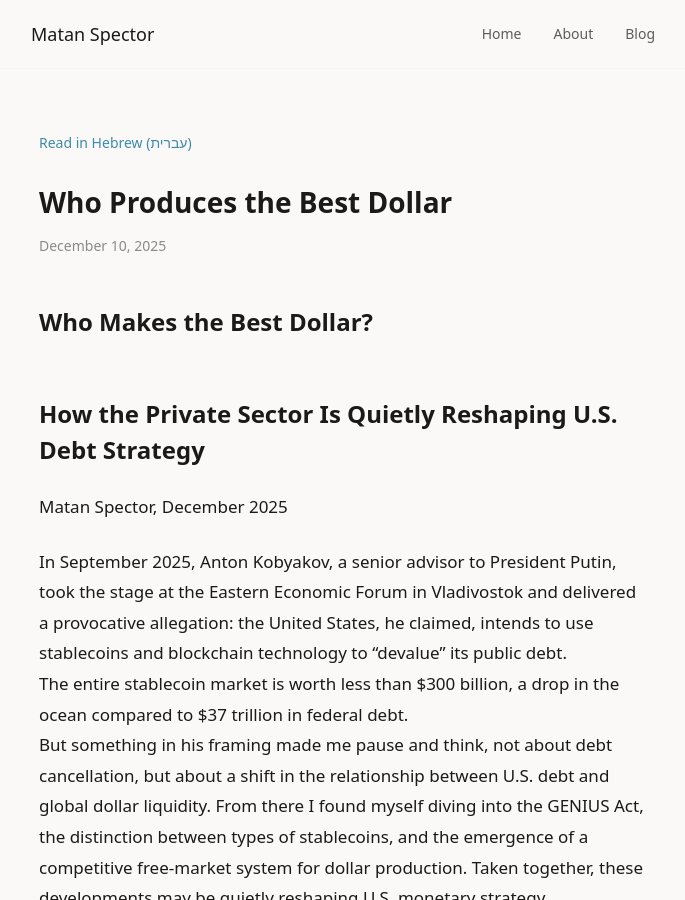
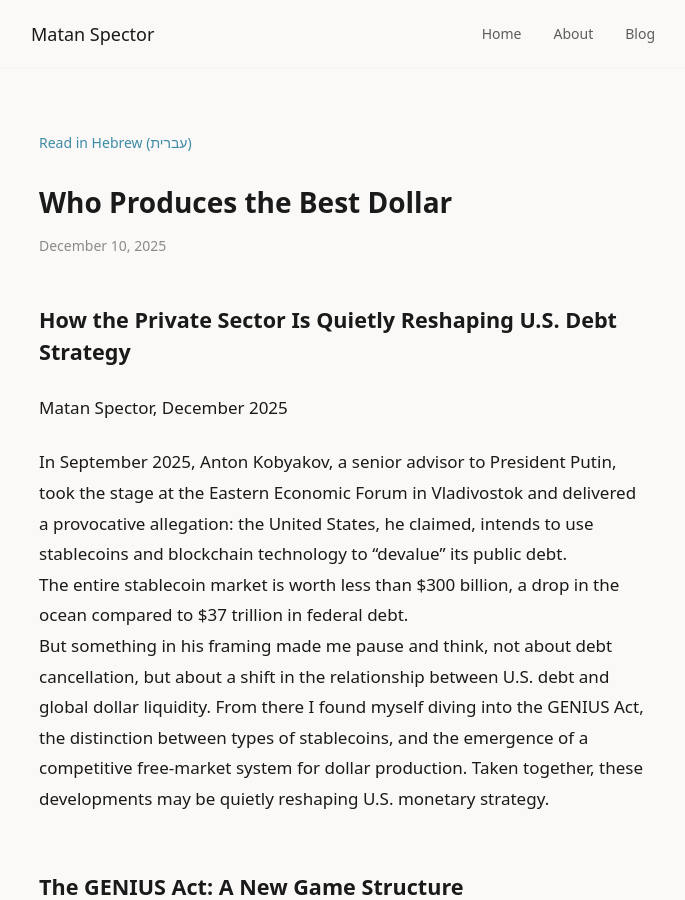
Before and after one commit to matantor/matantor.github.io, a Jekyll site: the page built from _posts/2025-12-10-who-produces-the-best-dollar.md, in a window 1280 px wide and 900 px high. Shown: the whole window, without its empty margins (297-982 px from the left). Built offline with Jekyll 4.4.1, drawn with Linux system fonts in a browser that asks for light colours; nearby versions of some CDN libraries.

Commit message:
Clean hero tagline, about header, and essay double title

```diff
--- a/_layouts/home.html
+++ b/_layouts/home.html
@@ -1,12 +1,6 @@
 ---
 layout: default
 ---
-
-<!-- Hero Section -->
-<section class="text-center mb-16">
-  <h1 class="text-3xl md:text-4xl font-semibold text-ink mb-4">{{ site.title }}</h1>
-  <p class="text-lg text-muted">Thinking in public about investing, crypto, and the future</p>
-</section>
 
 <!-- Brief Intro -->
 <section class="mb-16 max-w-xl mx-auto text-center">
--- a/_posts/2025-12-10-who-produces-the-best-dollar.md
+++ b/_posts/2025-12-10-who-produces-the-best-dollar.md
@@ -7,8 +7,7 @@ translation: /essays/who-produces-the-best-dollar.he/
 date: 2025-12-10
 ---
 
-# Who Makes the Best Dollar?
-# How the Private Sector Is Quietly Reshaping U.S. Debt Strategy
+## How the Private Sector Is Quietly Reshaping U.S. Debt Strategy
 Matan Spector, December 2025
 
 In September 2025, Anton Kobyakov, a senior advisor to President Putin, took the stage at the Eastern Economic Forum in Vladivostok and delivered a provocative allegation: the United States, he claimed, intends to use stablecoins and blockchain technology to “devalue” its public debt.
```
